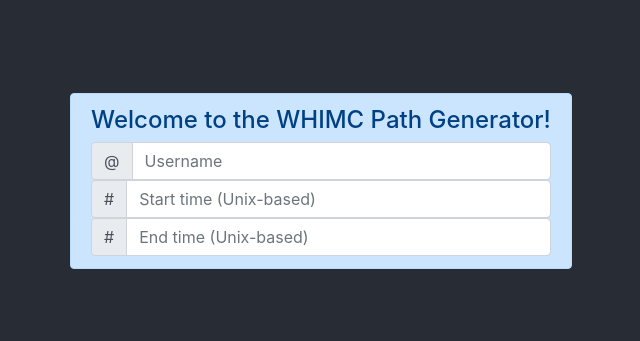
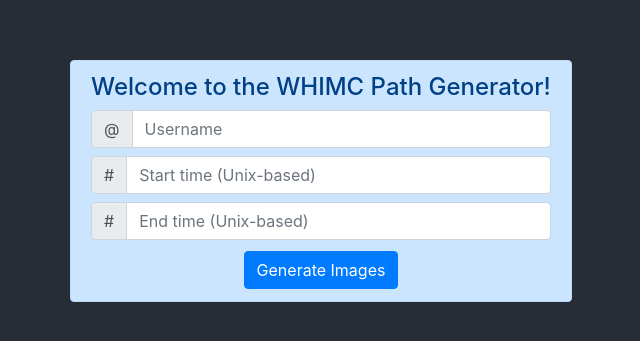
Before and after one commit to whimc/Path-Displayer, a React (Create React App) app: page / in a window 1280 px wide. Shown: the part 211-552 px from the top of the page, without its empty margins (319-959 px from the left). Built offline with nearby package versions, Linux system fonts and the light colour scheme.

Commit message:
Created WHIMCInput component

```diff
--- a/src/App.js
+++ b/src/App.js
@@ -2,9 +2,12 @@
 import './App.css';
 import 'bootstrap/dist/css/bootstrap.min.css';
 
+import Alert from 'react-bootstrap/Alert'
+import Button from 'react-bootstrap/Button'
 import InputGroup from 'react-bootstrap/InputGroup'
 import FormControl from 'react-bootstrap/FormControl'
-import Alert from 'react-bootstrap/Alert'
+
+import WHIMCInput from './components/WHIMCInput'
 
 function App() {
   return (
@@ -20,37 +23,10 @@
           <Alert variant="primary">
             <Alert.Heading>Welcome to the WHIMC Path Generator!</Alert.Heading>
 
-          <InputGroup>
-            <InputGroup.Prepend>
-              <InputGroup.Text id="basic-addon1">@</InputGroup.Text>
-            </InputGroup.Prepend>
-            <FormControl
-              placeholder="Username"
-              aria-label="Username"
-              aria-describedby="basic-addon1"
-              />
-          </InputGroup>
-
-          <InputGroup>
-            <InputGroup.Prepend>
-              <InputGroup.Text id="basic-addon1">#</InputGroup.Text>
-            </InputGroup.Prepend>
-            <FormControl
-              placeholder="Start time (Unix-based)"
-              aria-label="Start time (Unix-based)"
-              aria-describedby="basic-addon1"
-              />
-          </InputGroup>
-          <InputGroup>
-            <InputGroup.Prepend>
-              <InputGroup.Text id="basic-addon1">#</InputGroup.Text>
-            </InputGroup.Prepend>
-            <FormControl
-              placeholder="End time (Unix-based)"
-              aria-label="End time (Unix-based)"
-              aria-describedby="basic-addon1"
-              />
-          </InputGroup>
+          <WHIMCInput symbol="@" text="Username" className="pb-2"/>
+          <WHIMCInput symbol="#" text="Start time (Unix-based)" className="pb-2"/>
+          <WHIMCInput symbol="#" text="End time (Unix-based)" className="pb-2"/>
+          <Button variant="primary">Generate Images</Button>
           </Alert>
         </div>
       </header>
--- /dev/null
+++ b/src/components/WHIMCInput.js
@@ -0,0 +1,23 @@
+import React, { Component } from 'react';
+
+import InputGroup from 'react-bootstrap/InputGroup'
+import FormControl from 'react-bootstrap/FormControl'
+
+class WHIMCInput extends React.Component {
+    render() {
+        return (
+            <InputGroup className={this.props.className}>
+                <InputGroup.Prepend>
+                    <InputGroup.Text id="basic-addon1">{this.props.symbol}</InputGroup.Text>
+                </InputGroup.Prepend>
+                <FormControl
+                    placeholder={this.props.text}
+                    aria-label={this.props.text}
+                    aria-describedby="basic-addon1"
+                />
+            </InputGroup>
+        )
+    }
+}
+
+export default WHIMCInput;
```
